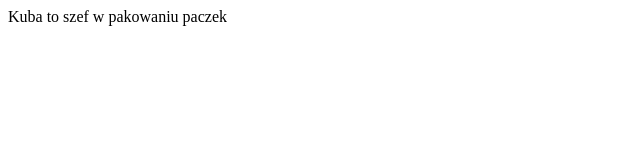
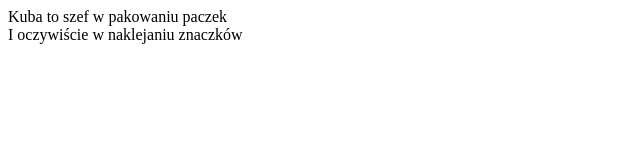
Before and after one commit to Igorgibas/hello-world, a plain HTML site: page index.html in a window 1280 px wide. Shown: the whole page, without its empty margins (0-640 px from the left). Drawn offline with Linux system fonts and the light colour scheme.

Commit message:
Update index.html

```diff
--- a/index.html
+++ b/index.html
@@ -10,6 +10,8 @@
 
 <body>
     <div>Kuba to szef w pakowaniu paczek</div>
+    <div>I oczywiście w naklejaniu znaczków</div>
+
 </body>
 
 </html>
```
